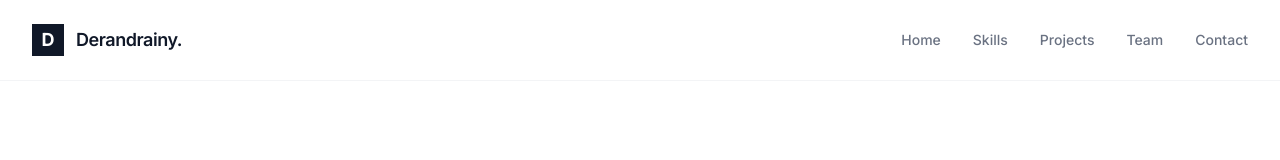
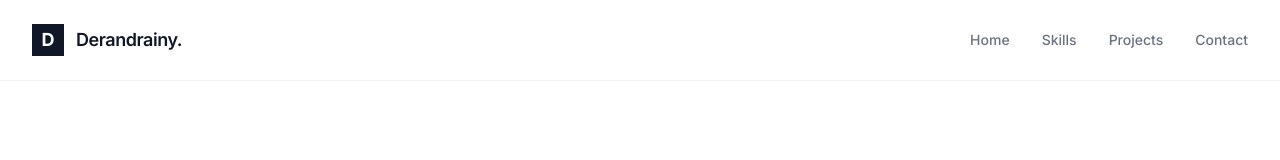
Before and after one commit to Dera2Salles/portofolio, a React (Vite) app: page / in a window 1280 px wide. Shown: the top 160 px of the page. Built offline with nearby package versions, Linux system fonts and the light colour scheme.

Commit message:
Remove team link from navbar

```diff
--- a/src/components/Navbar.tsx
+++ b/src/components/Navbar.tsx
@@ -10,7 +10,6 @@ const Navbar: React.FC = () => {
     { name: "Home", href: "home" },
     { name: "Skills", href: "skills" },
     { name: "Projects", href: "projects" },
-    { name: "Team", href: "team" },
     { name: "Contact", href: "contact" },
   ];
 
```
